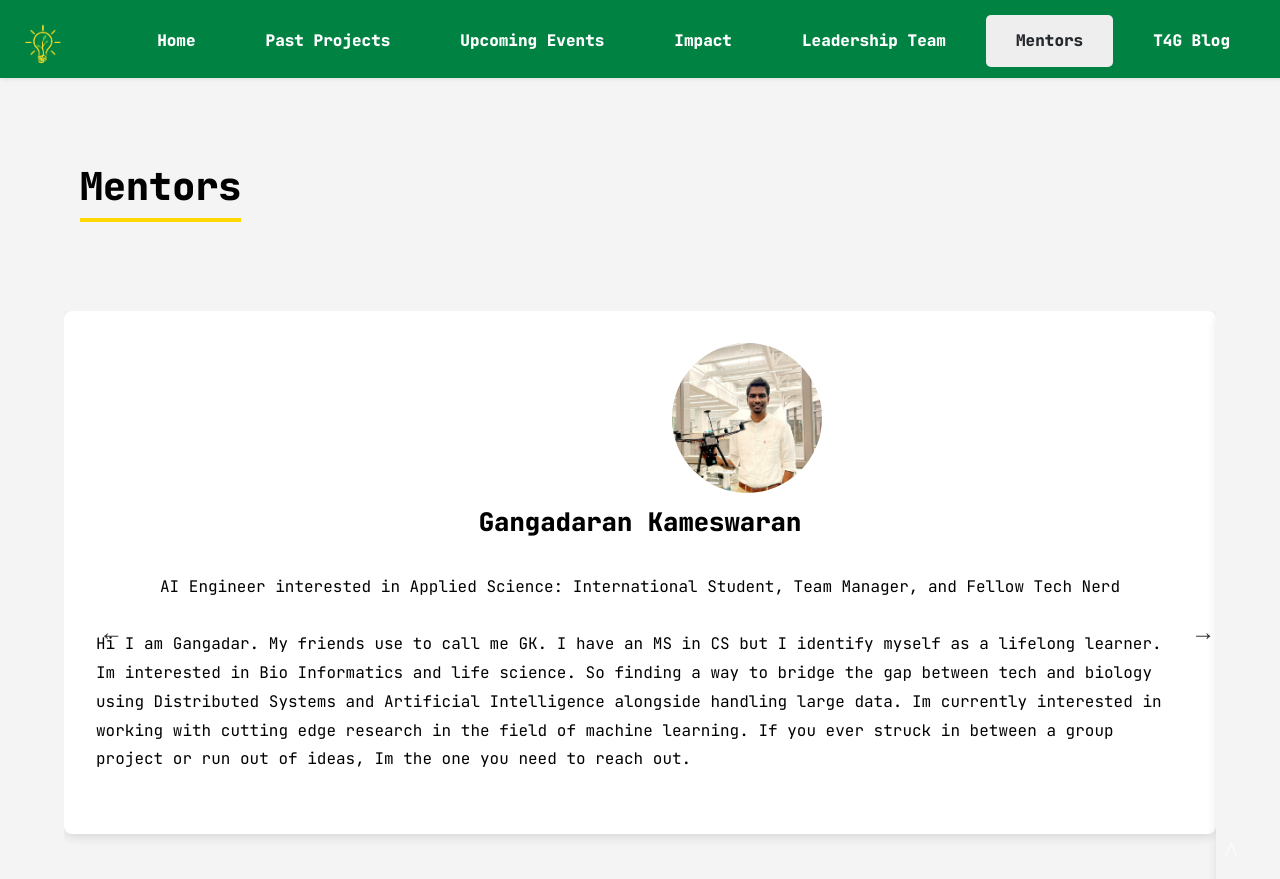
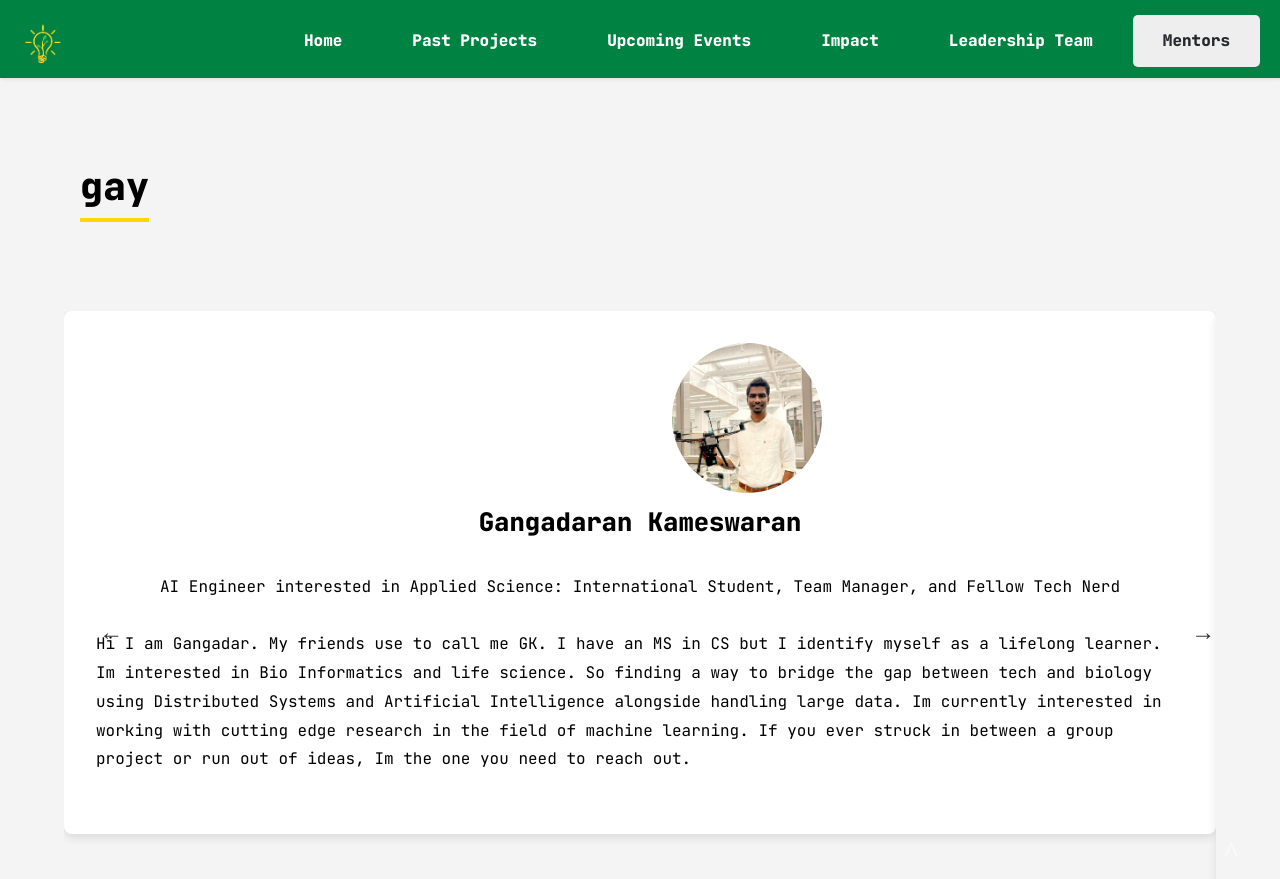
Before and after one commit to J-Souffle/T4GWebsite, a Jekyll site: the page built from pages/mentors.md, in a window 1280 px wide and 900 px high. Shown: the top 879 px of the window. Built offline with Jekyll 4.4.1, drawn with Linux system fonts in a browser that asks for light colours.

Commit message:
Removed T4G Blog and updated mentors

```diff
--- a/_data/menu.yml
+++ b/_data/menu.yml
@@ -8,5 +8,5 @@
   link: /leadership-team/
 - title: Mentors
   link: /mentors/
-- title: T4G Blog
-  link: /t4g-blog/
+# - title: T4G Blog
+#   link: /t4g-blog/
--- a/_includes/mentors.html
+++ b/_includes/mentors.html
@@ -52,6 +52,22 @@
               I love meeting new people, feel free to shoot me a message me on LinkedIn if you would like to discuss anything tech related :)</p>
           </div>
         </div>
+        <div class="mentor-card">
+          <img class="mentor-image" src="../assets/images/Pete.png" alt="Mentor 4">
+          <div class="mentor-info">
+            <h3 class="mentor-name">Pete Pongpeauk</h3>
+            <p class="mentor-expertise">Software developer interested in robotics, AI, and entrepreneurship.</p>
+            <p class="mentor-description">I have always been fascinated by the intersection of technology and innovation. My journey in computer science began at a young age, and over the years, I have honed my skills in full-stack development and software engineering, which has become more than just a hobby. In addition to my technical pursuits, I have a strong entrepreneurial spirit. I am always on the lookout for opportunities to turn innovative ideas into successful ventures, and I believe that entrepreneurship is a powerful tool for driving change and making a positive impact on society.</p>
+          </div>
+        </div>
+        <div class="mentor-card">
+          <img class="mentor-image" src="../assets/images/Arman2.jpeg" alt="Mentor 4">
+          <div class="mentor-info">
+            <h3 class="mentor-name">Arman Mahjoor</h3>
+            <p class="mentor-expertise">Student leader, self improver, AI geek, and aspiring entrepreneur studying computer science</p>
+            <p class="mentor-description">I am a rising junior at Mason. I’ve had the opportunity to be a part on a few teams at Mason, such as the Tech for Good, Student Government, the autonomous robotics research lab, Advancement in Men’s Mental Health, and the CS Club as members/officers. I have experience starting Tech for Good from scratch. I studied abroad at Mason Korea during my freshman year, I love traveling, especially to attend hackathons. I also like reading books, running, sewing, and hiking. I have a white cockatoo named Tala. In terms of computer science and tech, I’m very interested in its interdisciplinary applications to health, education, and other aspects of life. I cook - generally meals that I can prep very fast (10 min or less is the goal!) I love meeting new people and I really hope I can provide some value to anyone that’s interested in being my mentee!</p>
+          </div>
+        </div>
         <!-- Add more mentors as needed -->
       </div>
     </div>
--- a/pages/mentors.md
+++ b/pages/mentors.md
@@ -1,5 +1,5 @@
 ---
-title: Mentors
+title: gay
 layout: people
 permalink: ../mentors/
 ---
```
Also changed, not shown: assets/images/Arman2.jpeg (added), 1 other file.
